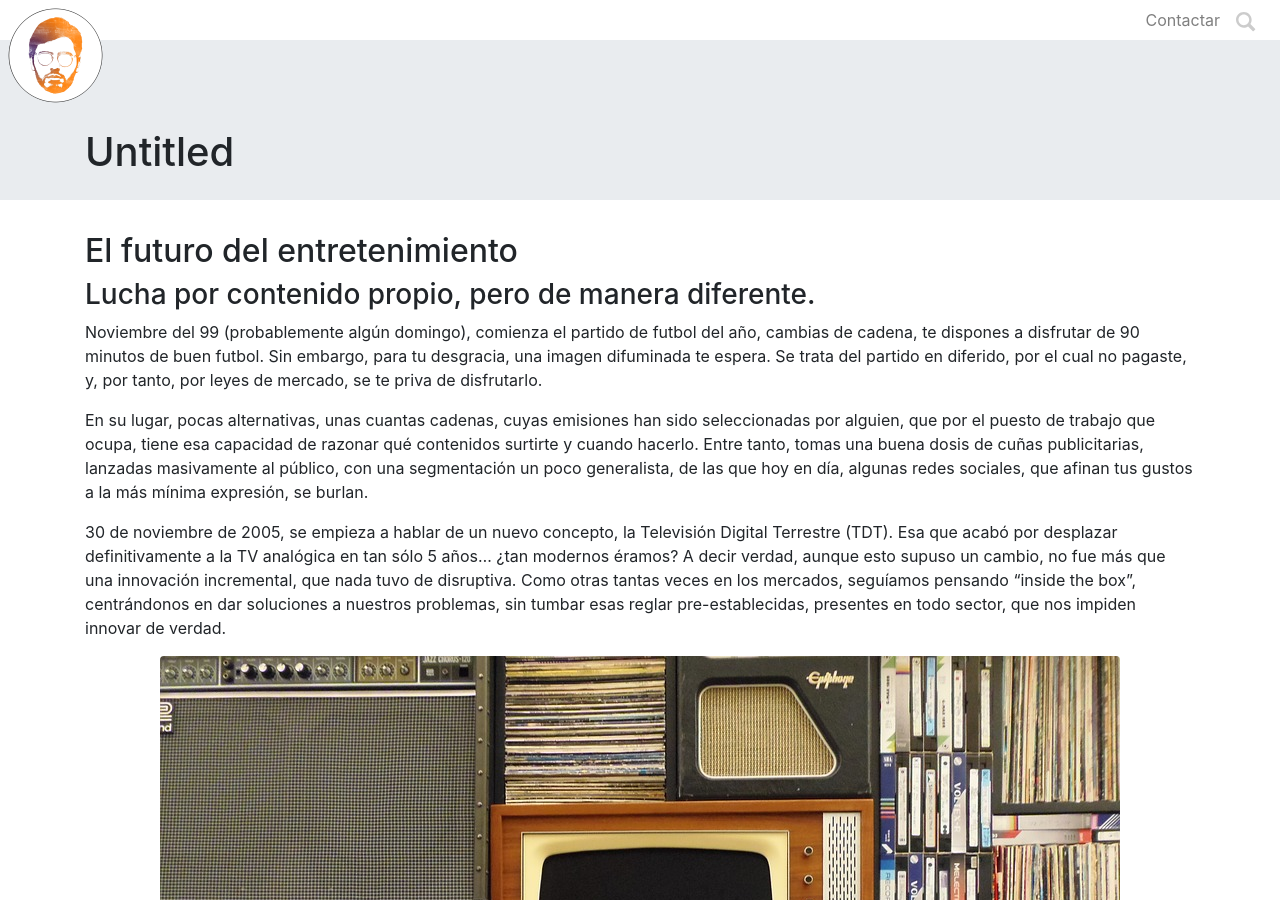
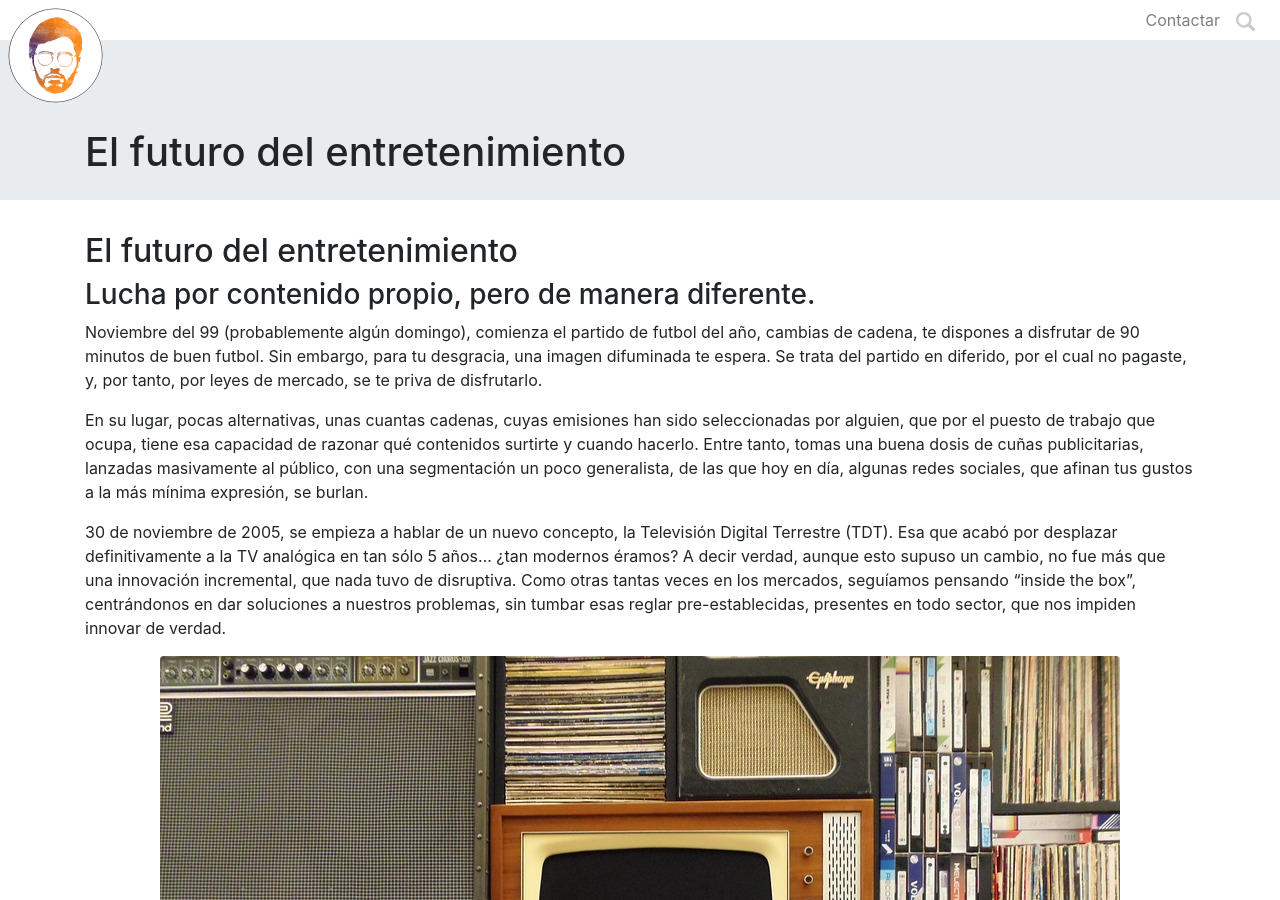
Before and after one commit to davidnilo94/davidnilo94.github.io, a Jekyll site: the page built from _posts/2018-05-29-your-filename.md, in a window 1280 px wide and 900 px high. Built offline with Jekyll 4.4.1, drawn with Linux system fonts in a browser that asks for light colours; nearby versions of some CDN libraries; comment, search, counter and statistics services are not loaded.

Commit message:
el futuro del entretenimiento

```diff
--- a/_posts/2018-05-29-your-filename.md
+++ b/_posts/2018-05-29-your-filename.md
@@ -4,7 +4,7 @@ date: '2018-05-29 17:23 +0200'
 image: /media/anos-60-1300474_960_720.png
 disqus: true
 published: true
-title: Untitled
+title: El futuro del entretenimiento
 description: Lucha por contenidos propios
 ---
 ## El futuro del entretenimiento
```
